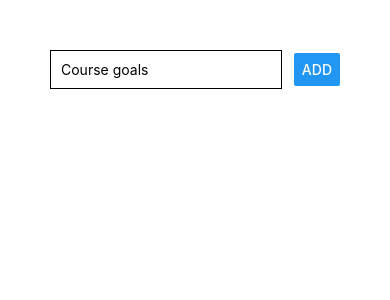
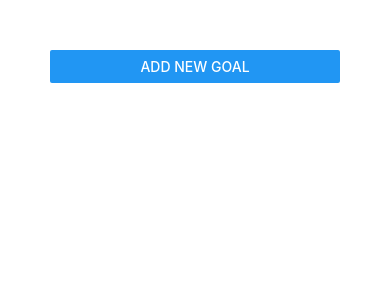
Before and after one commit to OGustavo-Silva/rn-complete-guide-oreilly, a React Native app: screen / in a window 390 px wide. Shown: the top 300 px of the page. Built offline with nearby package versions, Linux system fonts and the light colour scheme.

Commit message:
input colocado em modal

```diff
--- a/App.js
+++ b/App.js
@@ -1,11 +1,8 @@
 import { StatusBar } from 'expo-status-bar';
 import React, { useState } from 'react';
 import { StyleSheet,
-  Text,
   View,
-  TextInput,
   Button,
-  ScrollView,
   FlatList
 } from 'react-native';
 
@@ -14,19 +11,33 @@
 
 export default function App() {
   const [courseGoals, setCourseGoals] = useState([]);
+  const [isAddMode, setIsAddMode] = useState(false);
 
   const addGoalHandler = goalTitle =>{
     setCourseGoals(currentGoals =>[
-      ...courseGoals, {key: Math.random().toString(), value: goalTitle }
+      ...courseGoals, {id: Math.random().toString(), value: goalTitle }
     ]);
+    setIsAddMode(false);
+  }
+
+  const removeGoalHandler = goalId =>{
+    setCourseGoals(currentGoals =>{
+      return currentGoals.filter((goal) => goal.id !== goalId);
+    })
+  }
+
+  const cancelAddGoalHandler = () =>{
+    setIsAddMode(false);
   }
 
   return (
     <View style={styles.screen}>
-      <GoalInput onAddGoal = {addGoalHandler} />
+      <Button title= "Add New Goal" onPress={() => setIsAddMode(true)}/>
+      <GoalInput visible = {isAddMode} onAddGoal = {addGoalHandler} onCancel={cancelAddGoalHandler} />
       <FlatList
+      keyExtractor ={(item, index)=> item.id}
         data={courseGoals}
-        renderItem={itemData => <GoalItem onDelete={() => console.log("ta funfando?")} title={itemData.item.value}/>}
+        renderItem={itemData => <GoalItem id={itemData.item.id} onDelete={removeGoalHandler} title={itemData.item.value}/>}
       />
 
     </View>
--- a/components/GoalInput.js
+++ b/components/GoalInput.js
@@ -1,39 +1,65 @@
 import React, { useState } from 'react';
-import {View, TextInput, Button, StyleSheet} from 'react-native'
+import { View, TextInput, Button, StyleSheet, Modal } from 'react-native'
 
-const GoalInput = props =>{
+const GoalInput = props => {
     const [enteredGoal, setEnteredGoal] = useState('');
 
-    const goalInputHandler = (enteredText) =>{
+    const goalInputHandler = (enteredText) => {
         setEnteredGoal(enteredText);
     }
 
-    return(
+    const addGoalHandler = () => {
+        props.onAddGoal(enteredGoal);
+        setEnteredGoal('');
+    }
+
+    return (
+        <Modal visible={props.visible} animationType="slide">
             <View style={styles.inputContainer}>
                 <TextInput placeholder="Course goals"
                     style={styles.input}
                     onChangeText={goalInputHandler}
                     value={enteredGoal}
                 />
-            <Button title="ADD" onPress={props.onAddGoal.bind(this, enteredGoal)}/>
+                <View style={styles.buttonContainer}>
+                    <View style={styles.button}>
+                        <Button title="CANCEL" color="red" onPress={props.onCancel} />
+                    </View>
+                    <View style={styles.button}>
+                        <Button title="ADD" onPress={addGoalHandler} />
+                    </View>
+                </View>
+
 
             </View>
+        </Modal>
     );
 };
 
 const styles = StyleSheet.create({
     inputContainer: {
-        flexDirection: 'row',
-        justifyContent: 'space-between',
+        flex: 1,
+        justifyContent: 'center',
         alignItems: 'center'
     },
 
-      input:{
+    input: {
         width: '80%',
         borderColor: 'black',
         borderWidth: 1,
-        padding: 10
+        padding: 10,
+        marginBottom: 10
     },
+
+    buttonContainer: {
+        flexDirection: 'row',
+        justifyContent: 'space-around',
+        width: '60%'
+    },
+
+    button: {
+        width: '40%'
+    }
 })
 
 export default GoalInput;
--- a/components/GoalItem.js
+++ b/components/GoalItem.js
@@ -3,7 +3,7 @@
 
 const GoalItem = props => {
     return (
-        <TouchableOpacity activeOpacity={0.8} onPress={props.onDelete}>
+        <TouchableOpacity activeOpacity={0.8} onPress={props.onDelete.bind(this, props.id)}>
             <View style={styles.listItem}>
                 <Text>{props.title}</Text>
             </View>
```
Lines whose indentation alone changed are shown as unchanged.
